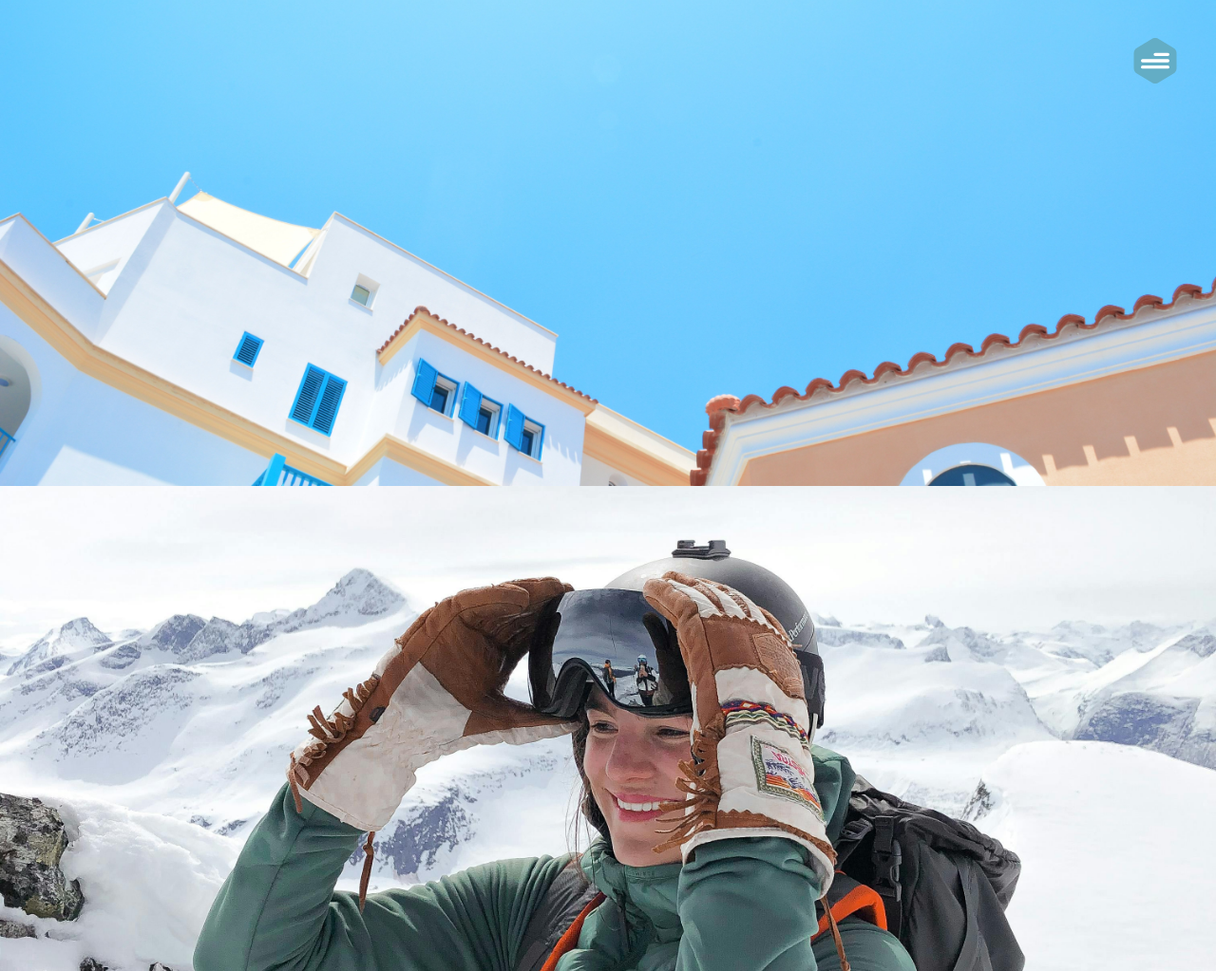
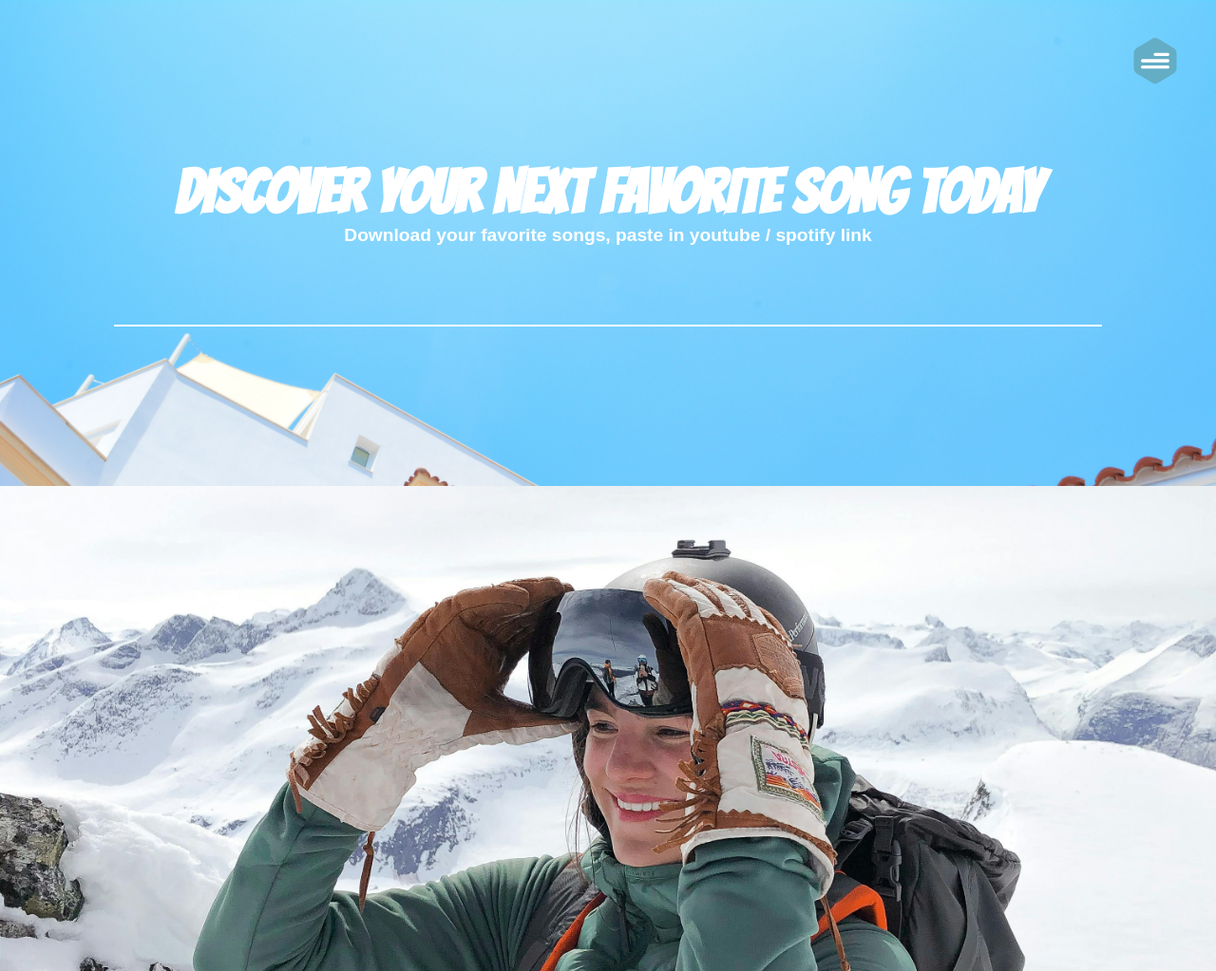
Before and after one commit to FourAndHalf/SongScrapper, a Django app: page /dashboard in a window 1280 px wide. Shown: the top 1023 px of the page at 95% size. Run offline with Django 4.2, Linux system fonts and the light colour scheme; parts of the project's set-up code (start-up, migrations or seed data) failed here and were passed over; some libraries are stand-ins or nearby versions.

Commit message:
Design day 4

```diff
--- a/SongSaver/templates/dashboard.html
+++ b/SongSaver/templates/dashboard.html
@@ -7,6 +7,10 @@
     <title>Scrapper</title>
     <link rel="icon" type="image/svg" href="{% static 'image/logo.svg' %}" />
     <link rel="stylesheet" type="text/css" href="{% static 'css/dashboard.css' %}" />
+
+    <link rel="preconnect" href="https://fonts.googleapis.com">
+    <link rel="preconnect" href="https://fonts.gstatic.com" crossorigin>
+    <link href="https://fonts.googleapis.com/css2?family=Bangers&display=swap" rel="stylesheet">
   </head>
   <body>
   <div class="container">
@@ -31,9 +35,35 @@
         </g>
       </svg>
     </div>
+    <div class="action--close" id="action--close">
+      <svg width="3rem" height="3rem" viewBox="-7.2 -7.2 38.40 38.40" fill="none" xmlns="http://www.w3.org/2000/svg" transform="rotate(0)matrix(1, 0, 0, -1, 0, 0)" stroke="#ffffff">
+        <g id="SVGRepo_bgCarrier" stroke-width="0" transform="translate(0,0), scale(1)">
+          <path transform="translate(-7.2, -7.2), scale(2.4)" fill="#63adc5" d="M9.166.33a2.25 2.25 0 00-2.332 0l-5.25 3.182A2.25 2.25 0 00.5 5.436v5.128a2.25 2.25 0 001.084 1.924l5.25 3.182a2.25 2.25 0 002.332 0l5.25-3.182a2.25 2.25 0 001.084-1.924V5.436a2.25 2.25 0 00-1.084-1.924L9.166.33z" strokewidth="0"></path>
+        </g>
+        <g id="SVGRepo_iconCarrier">
+          <path fill-rule="evenodd" clip-rule="evenodd" d="M19.207 6.207a1 1 0 0 0-1.414-1.414L12 10.586 6.207 4.793a1 1 0 0 0-1.414 1.414L10.586 12l-5.793 5.793a1 1 0 1 0 1.414 1.414L12 13.414l5.793 5.793a1 1 0 0 0 1.414-1.414L13.414 12l5.793-5.793z" fill="#ffffff"></path>
+        </g>
+      </svg>
+    </div>
 
     <div id="layout-1" class="section">
-      <div id="layout-1.1">
+      <div id="layout-1_1_1">
+        <p> DISCOVER YOUR NEXT FAVORITE SONG TODAY </p>
+      </div>
+      <div id="layout-1_1_2">
+        <p> Download your favorite songs, paste in youtube / spotify link </p>
+      </div>
+      <br />
+      <div id="layout-1_2">
+        <div id="layout-1_2_1">
+        </div>
+        <div id="layout-1_2_2">
+          <input type="text" required="required">
+          <label></label>
+          <i></i>
+        </div>
+        <div id="layout-1_2_3">
+        </div>
       </div>
     </div>
     <div id="layout-2" class="section">
@@ -45,17 +75,23 @@
   <script>
     document.addEventListener("DOMContentLoaded", function () {
       const menuIcon = document.getElementById("action--menu");
+      const closeIcon = document.getElementById("action--close");
       const navbar = document.getElementById("navbar");
 
-    let isOpen = false;
+      closeIcon.classList.add("hidden");
 
-    menuIcon.addEventListener("click", function () {
-        if (!isOpen) {
-            gsap.to("#navbar", { right: 0, duration: 0.5, ease: "power2.out" });
-        } else {
-            gsap.to("#navbar", { right: "-250px", duration: 0.5, ease: "power2.in" });
-        }
-        isOpen = !isOpen;
+      menuIcon.addEventListener("click", function () {
+        gsap.to("#navbar", { right: 0, duration: 0.5, ease: "power2.out" });
+
+        menuIcon.classList.add("hidden");
+        closeIcon.classList.remove("hidden");
+      });
+
+      closeIcon.addEventListener("click", function() {
+        gsap.to("#navbar", { right: "-250px", duration: 0.5, ease: "power2.in" });
+
+        menuIcon.classList.remove("hidden");
+        closeIcon.classList.add("hidden");
       });
     });
   </script>
--- a/static/css/dashboard.css
+++ b/static/css/dashboard.css
@@ -25,17 +25,27 @@
   animation: fadeIn 1s ease-in;
 }
 
-.action--menu {
+.action--menu,
+.action--close {
   pointer-events: auto;
   position: absolute;
   top: 2.5rem;
   right: 2.5rem;
+  transition: opacity 0.3s ease, transform 0.3s ease;
   z-index: 1000;
   background: none;
 }
 
-.menu--open .action--menu {
+.hidden {
+  opacity: 0;
+  transform: scale(0.8);
   pointer-events: none;
+}
+
+.action--menu:not(.hidden),
+.action--close:not(.hidden) {
+  opacity: 1;
+  transform: scale(1);
 }
 
 /* Navbar */
@@ -95,7 +105,84 @@
   height: 40vw;
   background-image: url('../image/layout-1-original.jpg');
   background-size: cover;
-  background-position: center;
+  background-position: top;
+  display: flex;
+  flex-direction: column;
+  justify-content: center;
+}
+
+#layout-1_1_1 {
+  text-align: center;
+  font-size: 4rem;
+  font-family: "BANGERS", system-ui;
+  color: #fff;
+  font-weight: 700;
+}
+
+#layout-1_1_2 {
+  margin-bottom: 2rem;
+  text-align: center;
+  font-size: 1.2rem !important;
+  font-family: Arial, Helvetica, sans-serif;
+  color: #fff;
+  font-weight: 700;
+}
+
+#layout-1_2 {
+  font-size: 0.8rem;
+  color: #fff;
+  position: relative;
+  display: flex;
+  flex-direction: row;
+  justify-content: space-evenly;
+}
+
+#layout-1_2_2 {
+  width: 65rem;
+  position: relative;
+}
+
+#layout-1_2_2 input {
+  width: 100%;
+  font-family: monospace;
+  font-size: 1rem;
+  background: transparent;
+  outline: none;
+  border: none;
+  color: #222;
+  padding: 8px;
+}
+
+#layout-1_2_2 i {
+  position: absolute;
+  bottom: 0;
+  left: 0;
+  width: 100%;
+  height: 2px;
+  background: #ffffff;
+}
+
+#layout-1_2_2 i:before {
+  content: '';
+  position: absolute;
+  width: 0%;
+  height: 100%;
+  background: #fff;
+  animation: animate 3s linear infinite;
+}
+
+@keyframes animate {
+  0% {
+    width: 0%;
+  }
+
+  50% {
+    width: 50%;
+  }
+
+  100% {
+    width: 100%;
+  }
 }
 
 #layout-2 {
```
